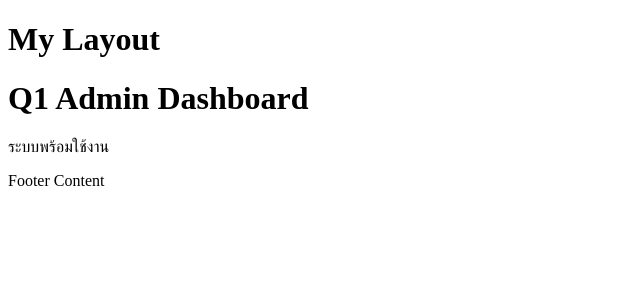
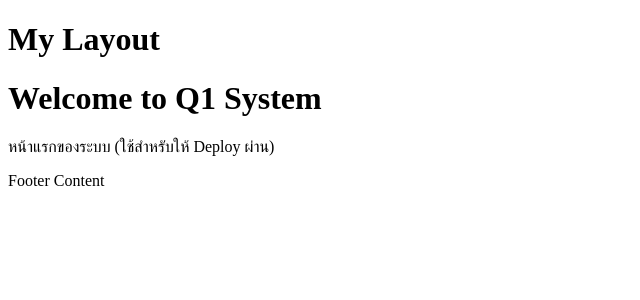
Before and after one commit to boytornado/q1, a Next.js app: page / in a window 1280 px wide. Shown: the top 300 px of the page, without its empty margins (0-640 px from the left). Built offline with nearby package versions, Linux system fonts and the light colour scheme.

Commit message:
รีเซ็ต layout/page ไป admin พร้อม deploy

```diff
--- a/app/admin/page.tsx
+++ b/app/admin/page.tsx
@@ -1,5 +1,3 @@
-// app/admin/page.tsx
-
 export default function AdminDashboard() {
   return (
     <div>
--- a/app/page.tsx
+++ b/app/page.tsx
@@ -1,8 +1,8 @@
-export default function HomePage() {
+export default function Home() {
   return (
-    <main>
-      <h1>Q1 Admin Dashboard</h1>
-      <p>ระบบพร้อมใช้งาน</p>
+    <main className="p-6 text-center">
+      <h1 className="text-2xl font-bold">Welcome to Q1 System</h1>
+      <p>หน้าแรกของระบบ (ใช้สำหรับให้ Deploy ผ่าน)</p>
     </main>
   );
 }
```
Also changed, not shown: app/admin/layout.tsx (+1 -6 lines), app/globals.css (+0 -16 lines).
